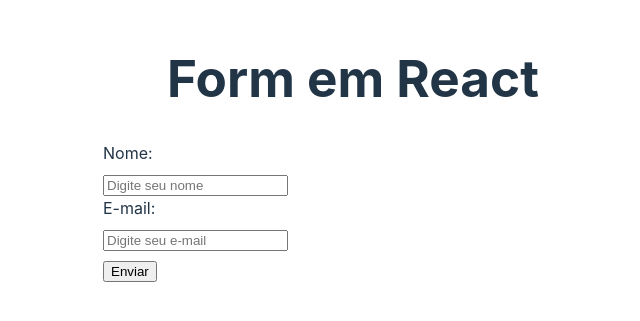
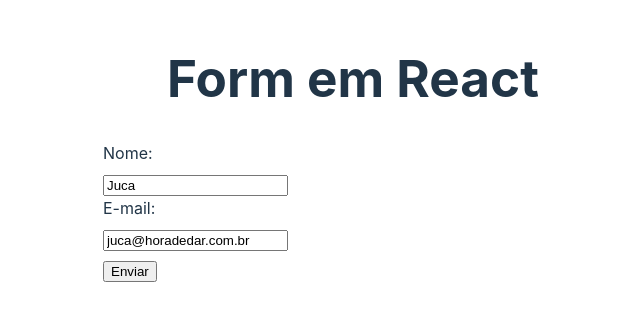
Before and after one commit to joaodev2005/React, a React (Vite) app in the folder 5_FORM_REACT/form/: page / in a window 1280 px wide. Shown: the part 251-572 px from the top of the page, without its empty margins (287-927 px from the left). Built offline with nearby package versions, Linux system fonts and the light colour scheme.

Commit message:
Controlled inputs

```diff
--- a/5_FORM_REACT/form/src/App.jsx
+++ b/5_FORM_REACT/form/src/App.jsx
@@ -8,7 +8,7 @@ function App() {
     <>
       <div className='App'>
         <h1>Form em React</h1>
-        <MyForm />
+        <MyForm userName='Juca' userEmail='juca@horadedar.com.br'/>
       </div>
     </>
   )
--- a/5_FORM_REACT/form/src/components/MyForm.jsx
+++ b/5_FORM_REACT/form/src/components/MyForm.jsx
@@ -2,9 +2,9 @@ import './MyForm.css'
 
 import { useState } from 'react'
 
-const MyForm = () => {
-    const [name, setName] = useState()
-    const [email, setEmail] = useState()
+const MyForm = ({userName, userEmail}) => {
+    const [name, setName] = useState(userName)
+    const [email, setEmail] = useState(userEmail)
 
     const handleName = (e) => {
         setName(e.target.value)
@@ -26,6 +26,7 @@ const MyForm = () => {
                     name='name'
                     placeholder='Digite seu nome'
                     onChange={handleName}
+                    value={name || ''}
                 />
             </div>
             <label>
@@ -36,6 +37,7 @@ const MyForm = () => {
                     id="email"
                     placeholder='Digite seu e-mail'
                     onChange={(e) => setEmail(e.target.value)}
+                    value={email || ''}
                 />
             </label>
             <input type="submit" value="Enviar" />
```
